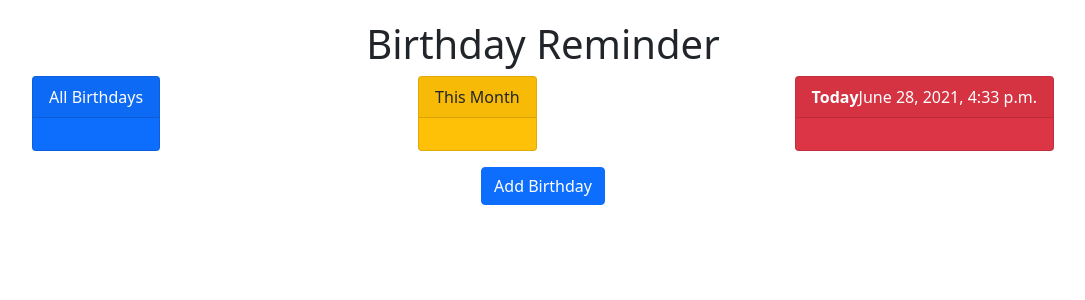
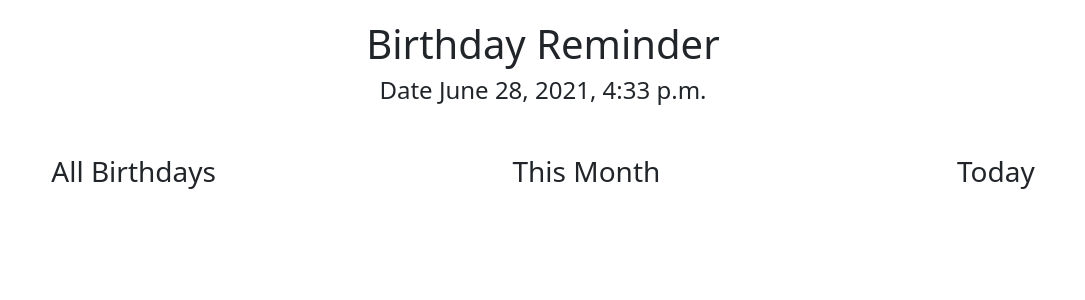
Before and after one commit to glowingmoth/birthday-reminder, a Django app: page /list/ in a window 1280 px wide. Shown: the top 300 px of the page, without its empty margins (97-1182 px from the left). Run offline with Django 3.2, Linux system fonts and the light colour scheme; data that the repository does not hold is empty.

Commit message:
fixed a small typo index page preveneting today's birthdays and also removed bootstrapp styles for now

```diff
--- a/birthdays/static/birthdays/style.css
+++ b/birthdays/static/birthdays/style.css
@@ -6,9 +6,19 @@ h1 {
   text-align: center;
 }
 
+.sub-heading {
+ text-align: center;
+}
+
 .list-container {
+  margin-top: 50px;
   display: flex;
   justify-content: space-around;
+}
+
+.list-item {
+  margin-left: auto;
+  margin-right: auto;
 }
 
 li {
@@ -23,13 +33,3 @@ li {
 .card-body .name{
   margin-right: 20px;
 }
-
-.add-birthday-container {
-  margin-left: auto;
-  margin-right: auto;
-  text-align: center;
-}
-/*
-.card {
-  box-shadow: 5px 10px 8px;
-} */
--- a/birthdays/templates/birthdays/index.html
+++ b/birthdays/templates/birthdays/index.html
@@ -14,42 +14,33 @@
   <title>Birthday Reminder</title>
 </head>
 <body>
-  <h1>Birthday Reminder</h1>
+
+  <h1>Birthday Reminder</h1> <h4 class="sub-heading">Date {{ timeNow }}</h4>
+
   <div class="list-container">
 
-    <div class="card text-white bg-primary mb-3" style="max-width: 18rem;">
-      <div class="card-header">All Birthdays</div>
-      <div class="card-body">
+    <div class="list-item">
+      <h3>All Birthdays</h3>
         {% for object in object_list %}
-          <li><div class="name">{{ object }} {{ object.lastName }}</div> <div>{{ object.birthDate }}</div></li>
+          <li>{{ object.firstName }} {{ object.lastName }} {{ object.birthDate }}</li>
         {% endfor %}
-      </div>
     </div>
 
-    <div class="card text-dark bg-warning mb-3" style="max-width: 18rem;">
-      <div class="card-header">This Month</div>
-      <div class="card-body">
-        {% for object in object_list_this_month %}
-          <li><div class="name">{{ object }} {{ object.lastName }}</div> {{ object.birthDate }}</li>
+    <div class="list-item">
+      <h3>This Month</h3>
+        {% for object in object_this_month %}
+          <li>{{ object.firstName }} {{ object.lastName }} {{ object.birthDate }}</li>
         {% endfor %}
-      </div>
     </div>
 
-    <div class="card text-white bg-danger mb-3" style="max-width: 18rem;">
-      <div class="card-header"><strong>Today</strong>{{ now }}</div>
-      <div class="card-body">
+    <div class="list-item">
+      <h3>Today</h3>
         {% for object in object_today %}
-          <li><div class="name">{{ object }} {{ object.lastName }}</div> {{ object.birthDate }}</li>
+          <li>{{ object.firstName }} {{ object.lastName }} {{ object.birthDate }}</li>
         {% endfor %}
-       </div>
     </div>
 
   </div>
-  <div class="add-birthday-container">
-    <button type="button" class="btn btn-primary">Add Birthday</button>
-  </div>
-
-
 
 </body>
 </html>
--- a/birthdays/views.py
+++ b/birthdays/views.py
@@ -3,11 +3,11 @@ from django.utils import timezone
 from django.shortcuts import render
 
 def index(request):
-  now = timezone.now()
+  timeNow = timezone.now()
   context = {
     'object_list': Birthday.objects.all(),
-    'object_list_this_month': Birthday.objects.filter(birthDate__month=now.strftime('%m')),
-    'now': now,
-    'object_today': Birthday.objects.filter(birthDate__month=now.strftime('%m'), birthDate__day=now.strftime('%d'))
+    'object_this_month': Birthday.objects.filter(birthDate__month=timeNow.strftime('%m')),
+    'timeNow': timeNow,
+    'object_today': Birthday.objects.filter(birthDate__month=timeNow.strftime('%m'), birthDate__day=timeNow.strftime('%d'))
   }
   return render(request, 'birthdays/index.html', context)
```
